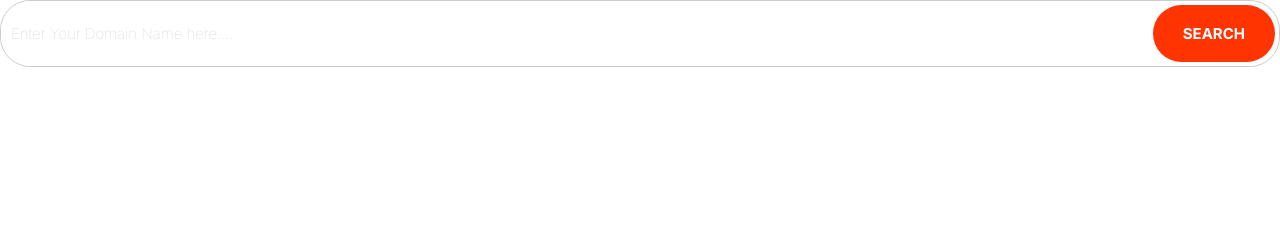
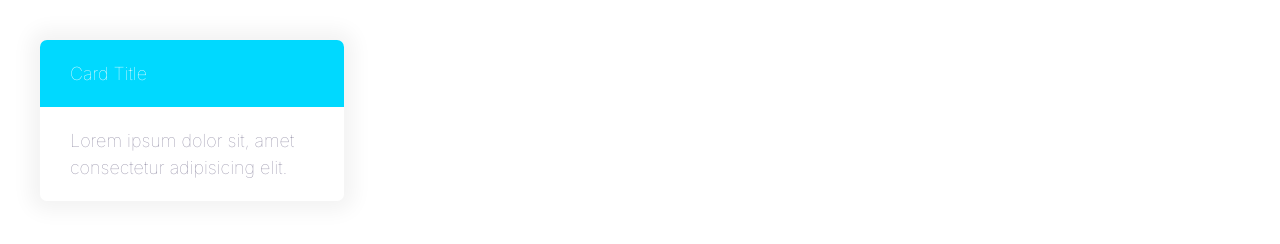
Before and after one commit to barohars/Harshify, a plain HTML site: page index.html in a window 1280 px wide. Drawn offline with Linux system fonts and the light colour scheme.

Commit message:
Define cards.

```diff
--- a/css/style.css
+++ b/css/style.css
@@ -227,3 +227,21 @@ a {
     font-size: 1.5rem;
   }
 }
+/* Cards */
+.card {
+  border-radius: 7px;
+  box-shadow: 0 0 20px 10px #f3f3f3;
+  overflow: hidden;
+}
+.card__header,
+.card__body {
+  padding: 2rem 3rem;
+}
+.card--primary .card__header {
+  background: var(--color-primary);
+  color: #fff;
+}
+.card--secondary .card__header {
+  background: var(--color-secondary);
+  color: #fff;
+}
--- a/index.html
+++ b/index.html
@@ -14,13 +14,13 @@
     />
   </head>
   <body>
-    <div class="input-group">
-      <input
-        type="text"
-        class="input"
-        placeholder="Enter Your Domain Name here...."
-      />
-      <button class="btn btn--accent">Search</button>
+    <div style="width: 30%; padding: 4rem">
+      <div class="card card--secondary">
+        <header class="card__header">Card Title</header>
+        <div class="card__body">
+          Lorem ipsum dolor sit, amet consectetur adipisicing elit.
+        </div>
+      </div>
     </div>
   </body>
 </html>
```
Also changed, not shown: Components/cards.html (added, +8 -0 lines).
